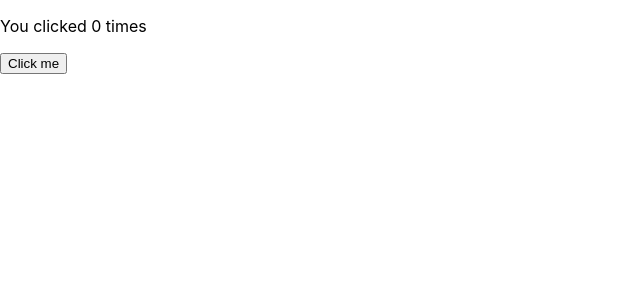
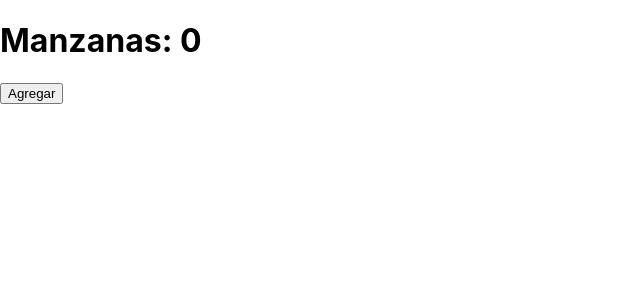
Before and after one commit to mishrole/React_Practico, a React (Create React App) app: page / in a window 1280 px wide. Shown: the top 300 px of the page, without its empty margins (0-640 px from the left). Built offline with nearby package versions, Linux system fonts and the light colour scheme.

Commit message:
Clean: State - Events with Class

```diff
--- a/src/components/Button.jsx
+++ b/src/components/Button.jsx
@@ -1,13 +1,25 @@
-import React, { useState } from 'react';
+import React from 'react';
 
-function Button() {
-    const [count, setCount] = useState(0);
-    return (
-        <div>
-            <p>You clicked { count } times</p>
-            <button onClick={() => setCount(count + 1)}>Click me</button>
-        </div>
-    )
+class Button extends React.Component {
+    state = {
+        count: 0
+    }
+
+    handleClick = () => {
+        this.setState({
+            count: this.state.count + 1,
+        })
+    }
+
+    render() {
+        const { count } = this.state;
+        return(
+            <div>
+                <h1>Manzanas: { count } </h1>
+                <button type="button" onClick={this.handleClick}>Agregar</button>
+            </div>
+        )
+    }
 }
 
 export default Button;
```
Also changed, not shown: 1 other file (tests, documents, lock files or other folders).
